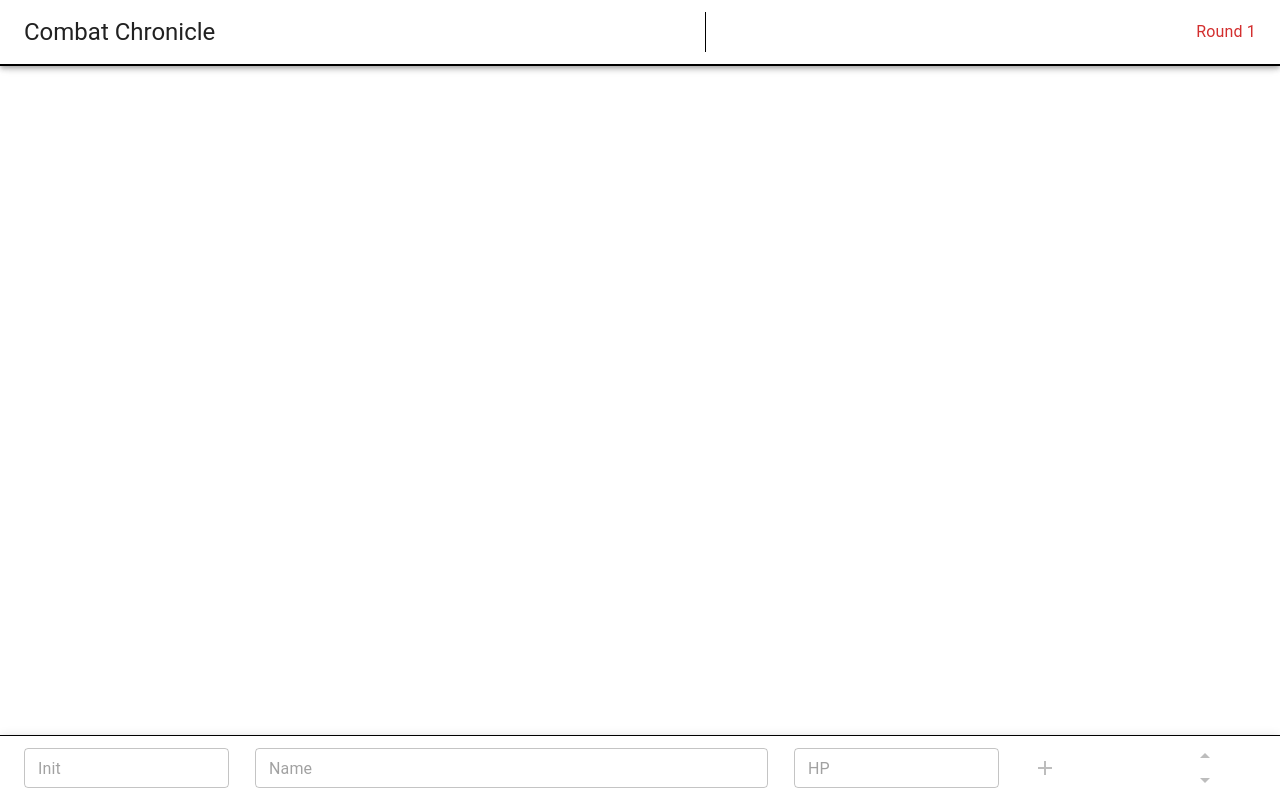
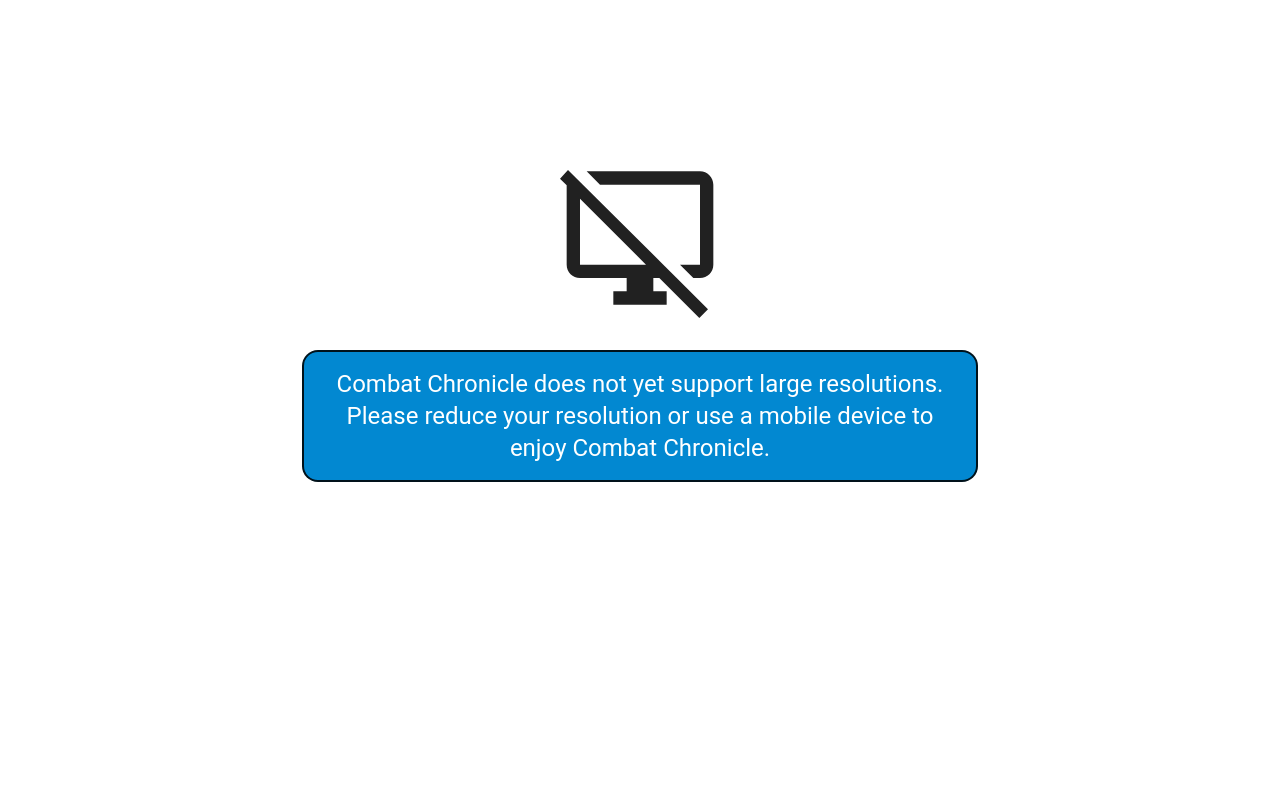
Before and after one commit to Lucobsen/encounter-tracker, a React (Create React App) app: page /1 in a window 1280 px wide. Built offline with nearby package versions, Linux system fonts and the light colour scheme.

Commit message:
added desktop warning

```diff
--- a/src/App.tsx
+++ b/src/App.tsx
@@ -13,6 +13,7 @@
 import { useMemo } from "react";
 import { Analytics } from "@vercel/analytics/react";
 import { SpeedInsights } from "@vercel/speed-insights/react";
+import { DesktopWarning } from "./components/DesktopWarning";
 
 interface IRound {
   round: number;
@@ -37,6 +38,8 @@
       }),
     [prefersDarkMode]
   );
+
+  const isMobile = useMediaQuery(mainTheme.breakpoints.down("sm"));
 
   const [creatureList, setCreatureList] = useLocalStorage<ICreature[]>(
     "encounter",
@@ -142,15 +145,21 @@
   return (
     <ThemeProvider theme={mainTheme}>
       <SnackbarProvider maxSnack={2} autoHideDuration={3000}>
+        {isMobile ? (
+          <>
             <NavBar round={combatRound.round} />
             <Container sx={{ px: 2, pt: 9, pb: 8 }}>
               <List disablePadding>
                 {creatureList.map((creature) => (
                   <Creature
-                hasCurrentTurn={combatRound.activeCreatureId === creature.id}
+                    hasCurrentTurn={
+                      combatRound.activeCreatureId === creature.id
+                    }
                     key={creature.id}
                     creature={creature}
-                onUpdate={(updatedCreature) => handleUpdate(updatedCreature)}
+                    onUpdate={(updatedCreature) =>
+                      handleUpdate(updatedCreature)
+                    }
                     onDelete={(deletedCreatureId) =>
                       handleDelete(deletedCreatureId)
                     }
@@ -163,6 +172,10 @@
               changeTurn={handleTurnChange}
               onAdd={(newCreature) => handleAdd(newCreature)}
             />
+          </>
+        ) : (
+          <DesktopWarning />
+        )}
         <Analytics />
         <SpeedInsights />
       </SnackbarProvider>
--- /dev/null
+++ b/src/components/DesktopWarning.tsx
@@ -0,0 +1,48 @@
+import { Box, Stack, Typography, useTheme } from "@mui/material";
+import DesktopAccessDisabledIcon from "@mui/icons-material/DesktopAccessDisabled";
+
+export const DesktopWarning = () => {
+  const { palette, shape } = useTheme();
+
+  const TextItem = ({ label }: { label: string }) => (
+    <Typography
+      textAlign="center"
+      variant="h5"
+      color={palette.info.contrastText}
+    >
+      {label}
+    </Typography>
+  );
+
+  return (
+    <Stack
+      alignItems="center"
+      spacing={4}
+      position="absolute"
+      top="40%"
+      left="50%"
+      sx={{ transform: "translate(-50%, -50%)" }}
+    >
+      <DesktopAccessDisabledIcon
+        sx={{
+          color: palette.text.primary,
+          fontSize: 160,
+        }}
+      />
+
+      <Box
+        width="100%"
+        p={2}
+        borderRadius={shape.borderRadius}
+        bgcolor={palette.info.main}
+        border={`2px solid ${palette.text.primary}`}
+      >
+        <TextItem label="Combat Chronicle does not yet support large resolutions." />
+        <TextItem
+          label="Please reduce your resolution or use a mobile device to enjoy Combat
+          Chronicle."
+        />
+      </Box>
+    </Stack>
+  );
+};
--- a/src/components/NavBar.tsx
+++ b/src/components/NavBar.tsx
@@ -17,7 +17,7 @@
         position="fixed"
         sx={{
           color: palette.text.primary,
-          borderBottom: `2px solid ${
+          borderBottom: `1px solid ${
             palette.mode === "light" ? "#000" : "#fff"
           }`,
         }}
```
Lines whose indentation alone changed are shown as unchanged.
